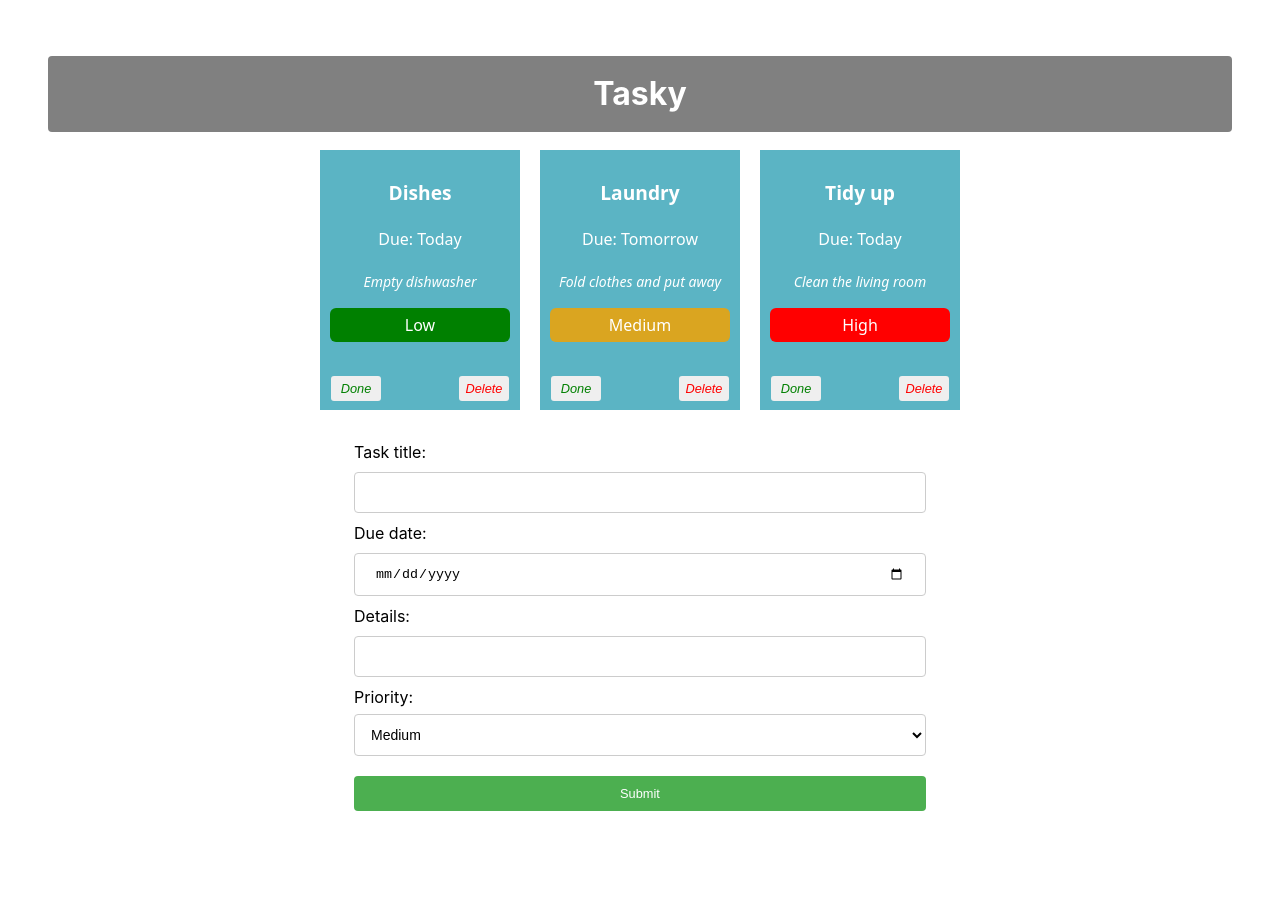
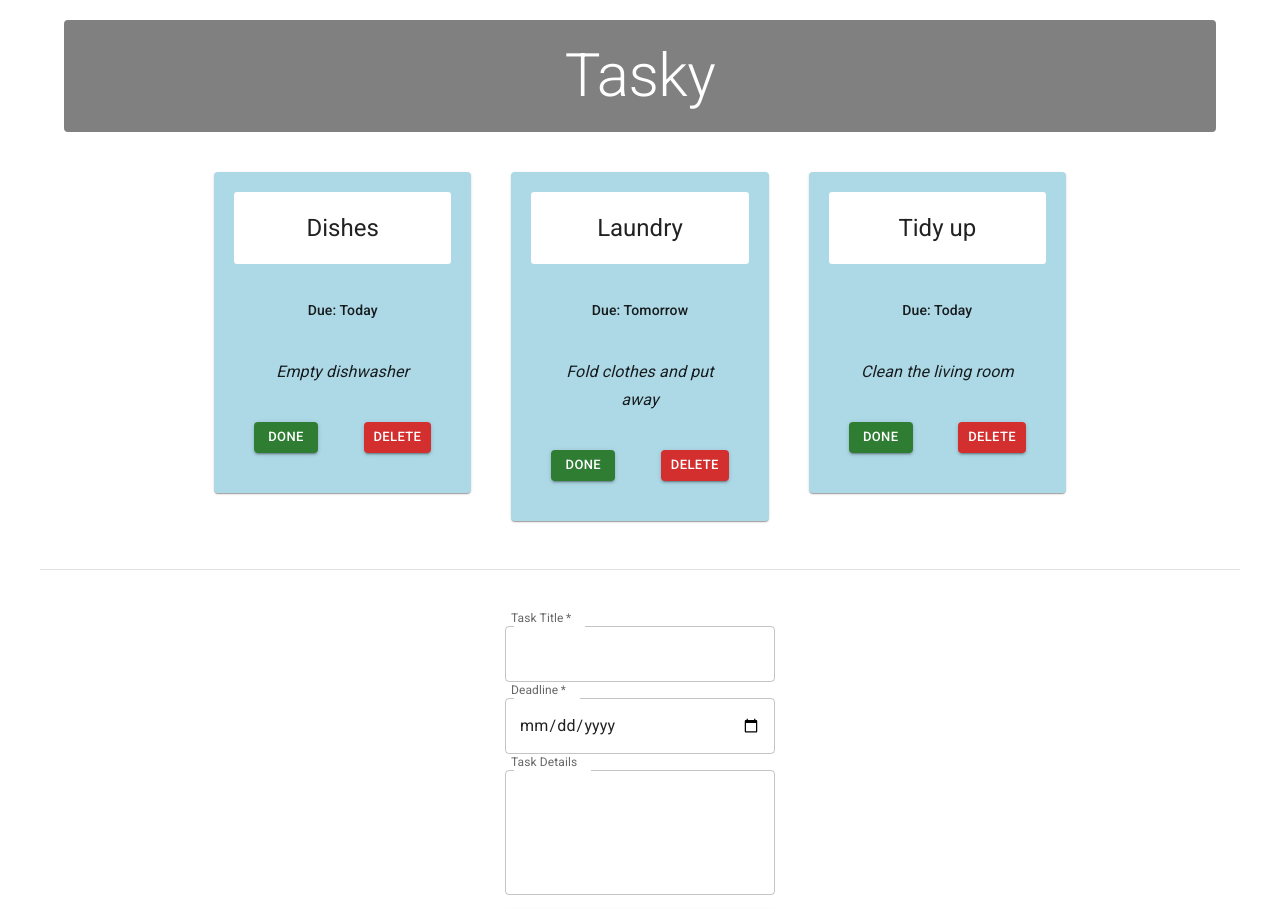
Before and after one commit to yaroslavtere/react-basics-labs, a React (Vite) app in the folder tasky/: page / in a window 1280 px wide. Shown: the top 909 px of the page. Before the commit the page ends 879 px from the top, so only its background shows below. Built offline with nearby package versions, Linux system fonts and the light colour scheme.

Commit message:
Tasky Lab 3 done

```diff
--- a/tasky/index.html
+++ b/tasky/index.html
@@ -1,6 +1,14 @@
 <!doctype html>
 <html lang="en">
   <head>
+
+    <link rel="preconnect" href="https://fonts.googleapis.com" />
+    <link rel="preconnect" href="https://fonts.gstatic.com" crossorigin />
+    <link
+    rel="stylesheet"
+    href="https://fonts.googleapis.com/css2?family=Roboto:wght@300;400;500;700&display=swap"
+    />
+
     <meta charset="UTF-8" />
     <link rel="icon" type="image/svg+xml" href="/favicon.svg" />
     <meta name="viewport" content="width=device-width, initial-scale=1.0" />
--- a/tasky/package.json
+++ b/tasky/package.json
@@ -10,6 +10,10 @@
     "preview": "vite preview"
   },
   "dependencies": {
+    "@emotion/react": "^11.14.0",
+    "@emotion/styled": "^11.14.1",
+    "@mui/icons-material": "^9.4.0",
+    "@mui/material": "^9.4.0",
     "react": "^19.2.8",
     "react-dom": "^19.2.8",
     "uuid": "^14.0.2"
--- a/tasky/src/App.css
+++ b/tasky/src/App.css
@@ -4,7 +4,7 @@
   font-weight: 400;
 }
 
-h1 {
+/*h1 {
   text-align: center;
   background-color: grey;
   color: white;
@@ -100,7 +100,7 @@
   text-align: left;
   width: 50%;
   margin: auto;
-}
+}  */
 
 .submitButton {
   width: 100%;
--- a/tasky/src/App.jsx
+++ b/tasky/src/App.jsx
@@ -3,6 +3,9 @@
 import Task from './components/Task';
 import AddTaskForm from './components/Form';
 import { v4 as uuidv4 } from 'uuid';
+import Typography from '@mui/material/Typography';
+import Container from '@mui/material/Container';
+import Grid from '@mui/material/Grid';
 
 function App() {
 
@@ -72,22 +75,72 @@
 
   return (
     <div className="container">
-      <h1>Tasky</h1>
+      {/* App Header */}
+    <Container component="main">
+      <Typography
+        component="h1"
+        variant="h2"
+        align="center"
+        gutterBottom
+      sx={{
+        backgroundColor: 'gray',
+        textAlign: 'center',
+        color: 'white',
+        padding: '20px',
+        margin: '20px 0 40px 0',
+        borderRadius: '4px'
+    }}
+  >
+    Tasky
+  </Typography>
+</Container>
+  {/* End App Header */}
 
+
+  {/* Task Card Grid */}
+<Container maxWidth="md" component="main">
+    <Grid
+      container
+      spacing={5}
+      sx={{
+        justifyContent: "center"
+      }}
+    >
     {taskState.tasks.map((task, index) => (
       <Task
-          key={task.id}
         title={task.title}
         description={task.description}
         deadline={task.deadline}
+        done={task.done}
+        key={task.id}
         priority={task.priority}
-
-          done={task.done}
         markDone={() => doneHandler(index)}
-          deleteTask = {() => deleteHandler(index)}
+        deleteTask={() => deleteHandler(index)}
       />
     ))}
-    <AddTaskForm submit={formSubmitHandler} change={formChangeHandler} />
+  </Grid>
+</Container>
+{/* End Task Card Grid */}
+
+{/* Footer - Add Task Form */}
+<Container
+  component="footer"
+  sx={{
+    borderTop: (theme) => `1px solid ${theme.palette.divider}`,
+    my: 6,
+    py: 6,
+  }}
+>
+  <Grid container sx={{
+    justifyContent: "center"
+  }}>
+    <AddTaskForm
+      submit={formSubmitHandler}
+      change={formChangeHandler}
+    />
+  </Grid>
+</Container>
+{/* End Footer */}
 
 
     </div>
--- a/tasky/src/components/Form.jsx
+++ b/tasky/src/components/Form.jsx
@@ -1,39 +1,67 @@
+import Box from '@mui/material/Box';
+import TextField from '@mui/material/TextField';
+import Button from '@mui/material/Button';
+
 const AddTaskForm = (props) => {
 
   return (
-    <div>
-        <form onSubmit={props.submit}>
-            <label>
-        Task title:
-        <input type="text" name="title" required onChange={(event) => props.change(event)} />
-    </label>
-    <br />
-    <label>
-        Due date:
-        <input type="date" name="deadline" required onChange={(event) => props.change(event)} />
-    </label>
-    <br />
-    <label>
-        Details:
-        <input type="text" name="description" onChange={(event) => props.change(event)} />
-    </label>
+    <Box
+      component="form"
+      sx={{
+        '& .MuiOutlinedInput-root': { m: 1, width: '30ch' },
+      }}
+      onSubmit={props.submit}
+    >
+      <div>
+        <TextField
+          required
+          id="outlined-required"
+          name="title"
+          label="Task Title"
+          slotProps={{ inputLabel: { shrink: true } }}
+          onChange={(event) => props.change(event)}
+        />
+      </div>
 
-    <label>
-        Priority:
-        <select className="prioritySelect" name="priority" defaultValue="Medium" onChange={(event) => props.change(event)}>
-            <option value="Low">Low</option>
-            <option value="Medium">Medium</option>
-            <option value="High">High</option>
-        </select>
-    </label>
+      <div>
+        <TextField
+          required
+          name="deadline"
+          label="Deadline"
+          slotProps={{ inputLabel: { shrink: true } }}
+          type="date"
+          onChange={(event) => props.change(event)}
+        />
+      </div>
 
-    <button className="submitButton" type="submit">
-        Submit
-    </button>
+      <div>
+        <TextField
+          name="description"
+          id="outlined-multiline-static"
+          label="Task Details"
+          slotProps={{ inputLabel: { shrink: true } }}
+          multiline
+          rows={4}
+          onChange={(event) => props.change(event)}
+        />
+      </div>
 
-        </form>
-    </div>
-  )
+      <div>
+        <Button
+          type="submit"
+          variant="contained"
+          color="primary"
+          sx={{
+            m: 1,
+            p: 1,
+            width: '95%'
+          }}
+        >
+          Add Task
+        </Button>
+      </div>
+    </Box>
+  );
 };
 
 export default AddTaskForm;
--- a/tasky/src/components/Task.jsx
+++ b/tasky/src/components/Task.jsx
@@ -1,19 +1,90 @@
+import Box from '@mui/material/Box';
+import Button from '@mui/material/Button';
+import Card from '@mui/material/Card';
+import CardActions from '@mui/material/CardActions';
+import CardContent from '@mui/material/CardContent';
+import CardHeader from '@mui/material/CardHeader';
+import Grid from '@mui/material/Grid';
+import Typography from '@mui/material/Typography';
+
 const Task = (props) => {
   return (
-    <div className="card" style={{backgroundColor: props.done ? 'lightgrey' : '#5bb4c4'}}>
-      <p className="title">{props.title}</p>
-      <p>Due: {props.deadline}</p>
-      <p className="description">{props.description}</p>
+    <Grid
+      key={props.id}
+      size={{ xs: 12, md: 4 }}
+    >
+      <Card
+        sx={{
+          backgroundColor: props.done ? 'lightgrey' : 'lightblue',
+          padding: '20px'
+        }}
+      >
+        <CardHeader
+          title={props.title}
+          sx={{
+            backgroundColor: 'white',
+            borderRadius: '3px',
+            padding: '20px',
+            textAlign: 'center'
+          }}
+        />
 
-      <p className={`priority ${props.priority.toLowerCase()}`}>
-        {props.priority}
-      </p>
+        <CardContent>
+          <Box
+            sx={{
+              display: 'flex',
+              justifyContent: 'center',
+              alignItems: 'baseline',
+              mb: 2,
+              padding: '20px'
+            }}
+          >
+            <Typography
+              component="p"
+              variant="subtitle2"
+              color="text.primary"
+            >
+              Due: {props.deadline}
+            </Typography>
+          </Box>
 
-      <button className='doneButton' onClick={props.markDone}>Done</button>
-      <button className='deleteButton' onClick={props.deleteTask}>Delete</button>
+          <Typography
+            component="p"
+            variant="subtitle1"
+            align="center"
+            sx={{ fontStyle: 'italic' }}
+          >
+            {props.description}
+          </Typography>
+        </CardContent>
 
-    </div>
-  )
-}
+        <CardActions
+          sx={{
+            justifyContent: 'space-between',
+            padding: '20px'
+          }}
+        >
+          <Button
+            variant="contained"
+            size="small"
+            color="success"
+            onClick={props.markDone}
+          >
+            Done
+          </Button>
+
+          <Button
+            variant="contained"
+            size="small"
+            color="error"
+            onClick={props.deleteTask}
+          >
+            Delete
+          </Button>
+        </CardActions>
+      </Card>
+    </Grid>
+  );
+};
 
 export default Task;
```
Also changed, not shown: 1 other file (tests, documents, lock files or other folders). Lines whose indentation alone changed are shown as unchanged.
